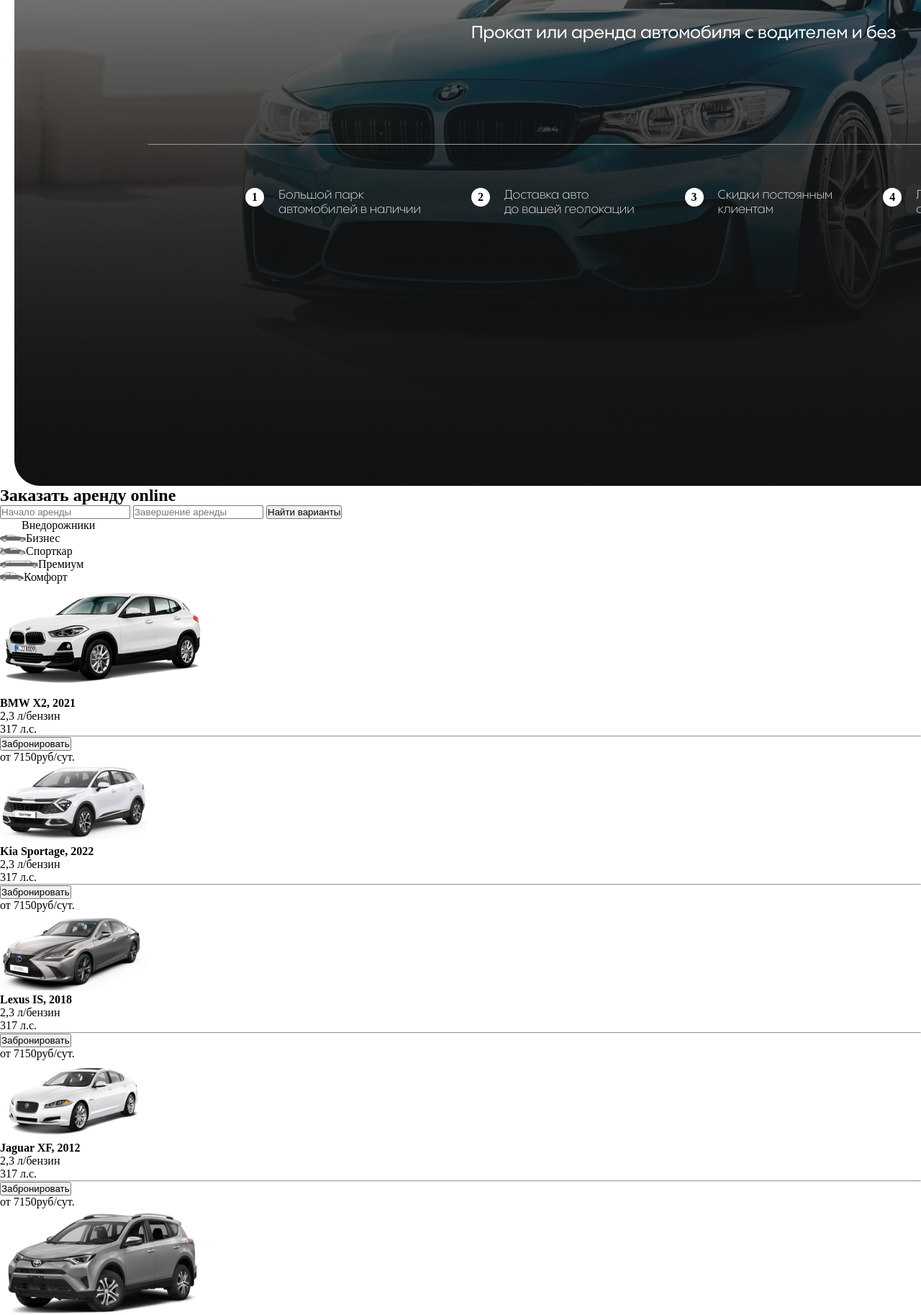
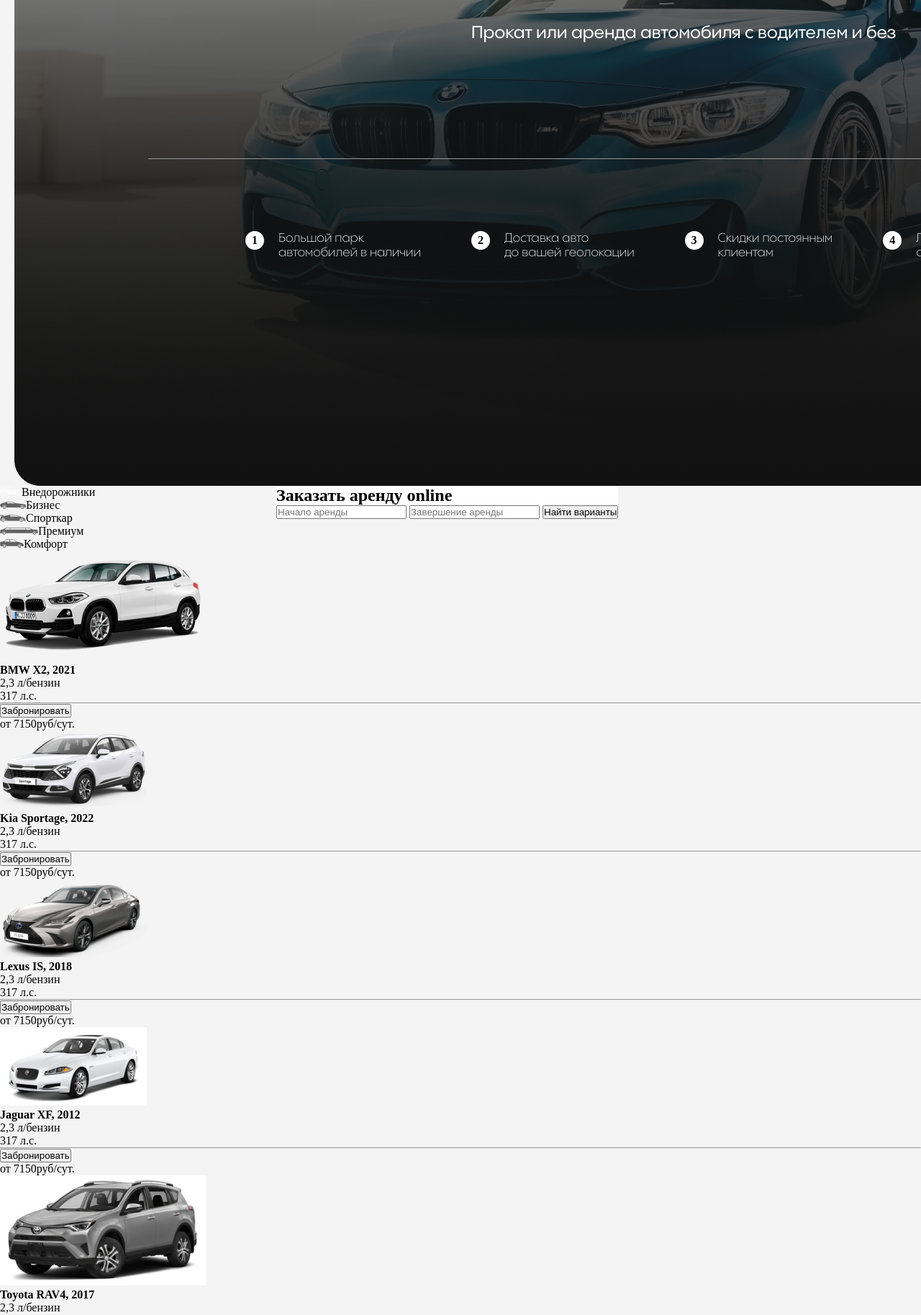
Before and after one commit to NogCollege/project-tachki-team-BezrukovIsmailov, a PHP site: page / in a window 1280 px wide; the page is wider, and only the part inside the window is pictured. Shown: the part 371-2198 px from the top of that part at 72% size. Run offline with PHP 8.4, Linux system fonts and the light colour scheme; style sheets or scripts are compiled from the project's sources; some web fonts are replaced.

Commit message:
Начали делать дополнение к первой секции

```diff
--- a/index.html
+++ b/index.html
@@ -80,7 +80,7 @@
                 </ul>
             </div>
     </section>
-    <div>
+    <div class="dop-sect1">
         <h2>Заказать аренду online</h2>
         <input type="text" placeholder="Начало аренды">
         <input type="text" placeholder="Завершение аренды">
--- a/style.css
+++ b/style.css
@@ -2,6 +2,10 @@
 * {
   margin: 0;
   padding: 0;
+}
+
+body {
+  background-color: #F4F4F4;
 }
 
 header {
@@ -87,7 +91,7 @@ header {
   width: 80%;
   margin-left: 10%;
   color: #FFFFFF;
-  margin-top: 80px;
+  margin-top: 100px;
 }
 .sect1 .sect1-text {
   display: block;
@@ -110,7 +114,9 @@ header {
   display: flex;
   align-items: center;
   justify-content: center;
-  padding-top: 60px;
+  padding-top: 100px;
+  position: relative;
+  z-index: 2;
 }
 .sect1 .spis1 li {
   padding-left: 70px;
@@ -132,6 +138,13 @@ header {
   font-size: 17px;
   font-family: "PP Pangram Sans";
   font-weight: 300;
+}
+
+.dop-sect1 {
+  position: absolute;
+  z-index: 1;
+  background-color: white;
+  left: 30%;
 }
 
 ul {
--- a/style.scss
+++ b/style.scss
@@ -2,7 +2,9 @@
     margin: 0;
     padding: 0;
 }
-
+body{
+    background-color:   #F4F4F4;
+}
 
 
 header{
@@ -89,7 +91,7 @@ header{
         width: 80%;
         margin-left: 10%;
         color: #FFFFFF;
-        margin-top: 80px;
+        margin-top: 100px;
 
     }
     .sect1-text{
@@ -116,7 +118,9 @@ header{
         display: flex;
         align-items: center;
         justify-content: center;
-        padding-top: 60px;
+        padding-top: 100px;
+        position: relative;
+        z-index: 2;
         li{
             padding-left: 70px;
             display: flex;
@@ -141,6 +145,17 @@ header{
         }
     }
 }
+
+.dop-sect1{
+    position: absolute;
+    z-index: 1;
+    background-color: white;
+    left: 30%;
+
+
+
+}
+
 
 ul{
     list-style: none;
```
Also changed, not shown: 1 other file.
